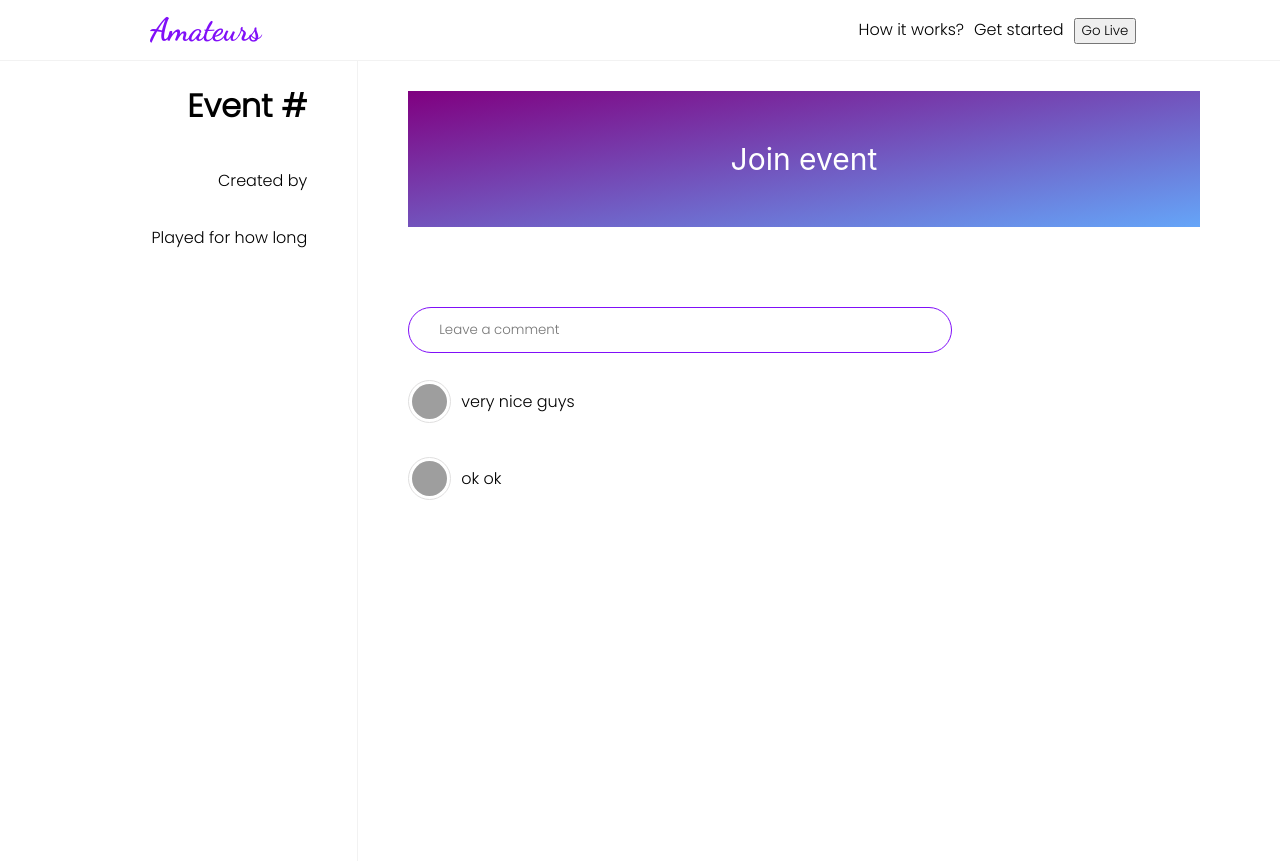
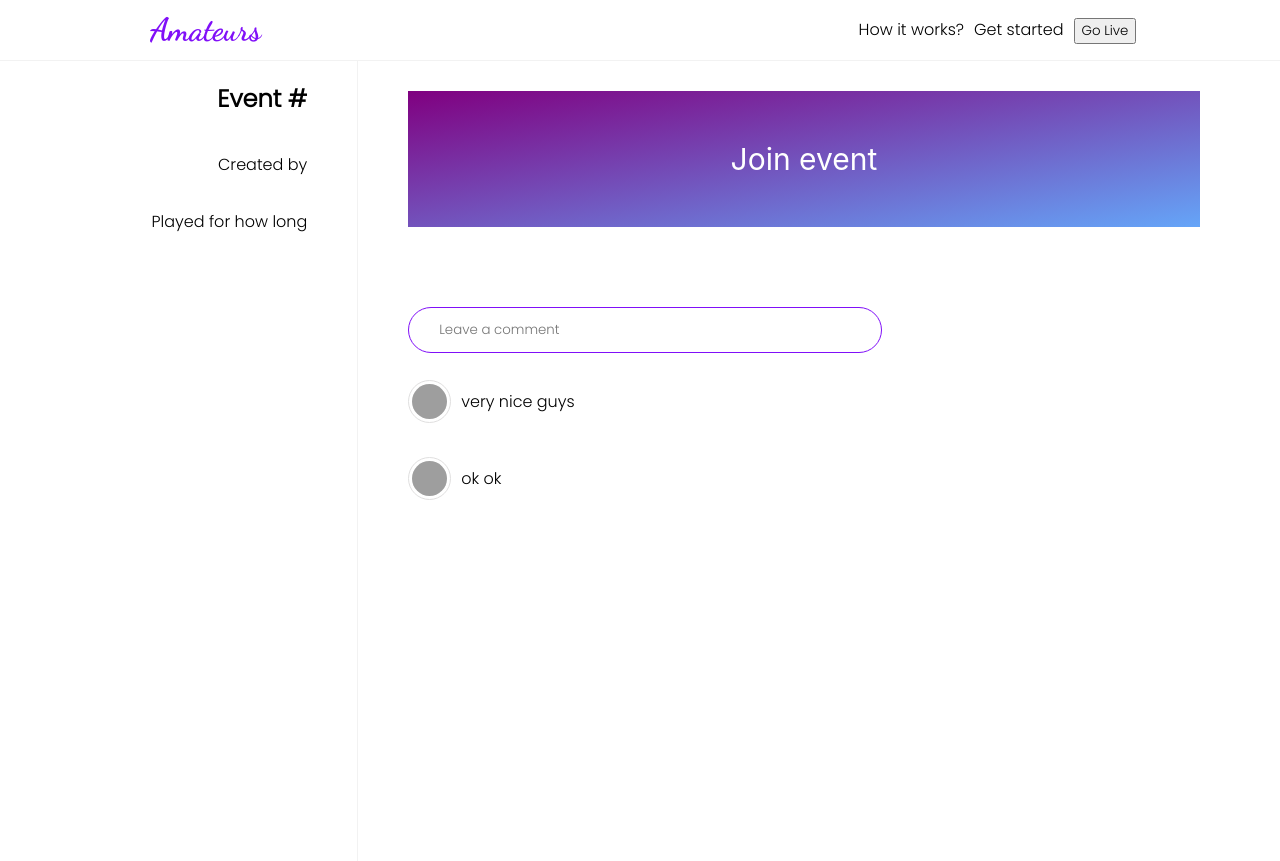
Before and after one commit to Jessiehongtran/amateurs, a React (Create React App) app: page /eventDetails in a window 1280 px wide. Shown: the top 861 px of the page. Built offline with nearby package versions, Linux system fonts and the light colour scheme; grey boxes are pictures that could not be loaded.

Commit message:
fixed style

```diff
--- a/src/components/events/eventDetails.jsx
+++ b/src/components/events/eventDetails.jsx
@@ -26,7 +26,7 @@ export default class EventDetails extends React.Component {
         return (
             <div className="event-details">
                 <div className="quick-info">
-                    <h1>Event #</h1>
+                    <h2>Event #</h2>
                     <p>Created by</p>
                     <p>Played for how long</p>
                 </div>
--- a/src/components/events/eventDetails.scss
+++ b/src/components/events/eventDetails.scss
@@ -40,7 +40,7 @@
 
             input {
                 padding: 12px 12px 12px 30px;
-                width: 500px;
+                width: 430px;
                 border-radius: 26px;
                 border: 1px solid #800FF8;
                 font-family: 'Poppins', sans-serif;
```
